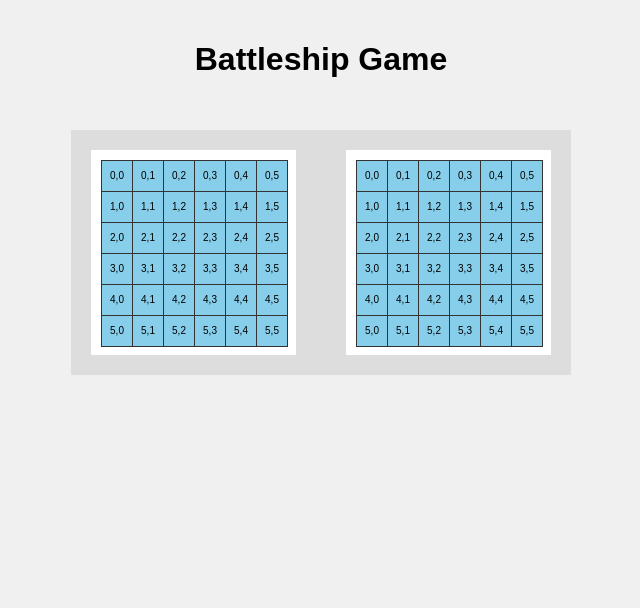
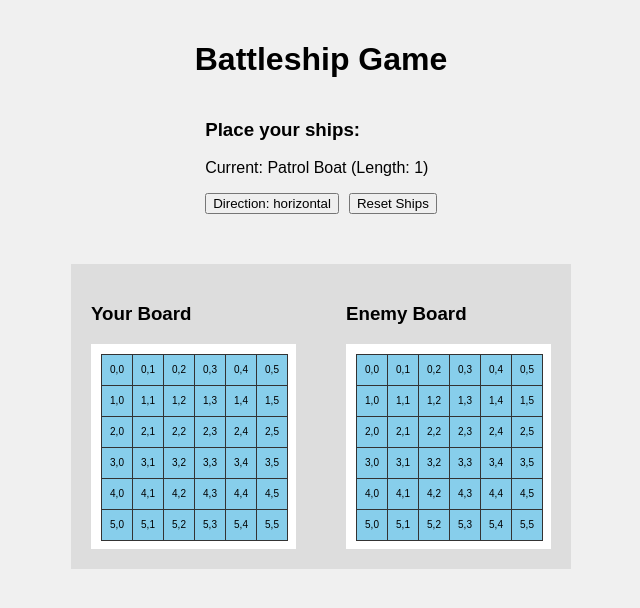
Before and after one commit to Samwell30/battleship_game, a React (Create React App) app: page / in a window 1280 px wide. Shown: the top 608 px of the page, without its empty margins (319-959 px from the left). Built offline with nearby package versions, Linux system fonts and the light colour scheme.

Commit message:
added ships to the board

```diff
--- a/src/App.jsx
+++ b/src/App.jsx
@@ -2,35 +2,93 @@ import React from 'react';
 import './App.css';
 
 function App() {
-
     const [playerBoard, setPlayerBoard] = React.useState(
         Array(6).fill().map(() => Array(6).fill('water'))
     );
 
-    const handleCellClick = (row, col) => {
+    const [enemyBoard, setEnemyBoard] = React.useState(
+        Array(6).fill().map(() => Array(6).fill('water'))
+    );
+
+    // Ship types and their lengths
+    const ships = [
+        { name: 'Patrol Boat', length: 1, placed: false },
+        { name: 'Destroyer', length: 2, placed: false },
+        { name: 'Submarine', length: 3, placed: false }
+    ];
+
+    const [availableShips, setAvailableShips] = React.useState(ships);
+    const [currentShip, setCurrentShip] = React.useState(0); // Index of ship being placed
+    const [shipDirection, setShipDirection] = React.useState('horizontal'); // 'horizontal' or 'vertical'
+
+    const canPlaceShip = (row, col, length, direction) => {
+        // Check if ship fits on board
+        if (direction === 'horizontal') {
+            if (col + length > 6) return false;
+            // Check if all cells are water
+            for (let i = 0; i < length; i++) {
+                if (playerBoard[row][col + i] !== 'water') return false;
+            }
+        } else {
+            if (row + length > 6) return false;
+            // Check if all cells are water
+            for (let i = 0; i < length; i++) {
+                if (playerBoard[row + i][col] !== 'water') return false;
+            }
+        }
+        return true;
+    };
+
+    const placeShip = (row, col) => {
+        const ship = availableShips[currentShip];
+        if (!ship || ship.placed) return;
+
+        if (canPlaceShip(row, col, ship.length, shipDirection)) {
             setPlayerBoard(prevBoard => {
                 const newBoard = [...prevBoard];
-            newBoard[row] = [...newBoard[row]];
 
-            // Toggle between water and ship
-            if (newBoard[row][col] === 'water') {
-                newBoard[row][col] = 'ship';
+                if (shipDirection === 'horizontal') {
+                    for (let i = 0; i < ship.length; i++) {
+                        newBoard[row][col + i] = 'ship';
+                    }
                 } else {
-                newBoard[row][col] = 'water';
+                    for (let i = 0; i < ship.length; i++) {
+                        newBoard[row + i][col] = 'ship';
+                    }
                 }
 
                 return newBoard;
             });
+
+            // Mark ship as placed and move to next ship
+            setAvailableShips(prev => {
+                const updated = [...prev];
+                updated[currentShip].placed = true;
+                return updated;
+            });
+
+            // Move to next ship
+            if (currentShip < availableShips.length - 1) {
+                setCurrentShip(currentShip + 1);
+            }
+        }
+    };
+
+    const resetShips = () => {
+        setPlayerBoard(Array(6).fill().map(() => Array(6).fill('water')));
+        setAvailableShips(ships.map(ship => ({ ...ship, placed: false })));
+        setCurrentShip(0);
     };
 
     const getCellColor = (cellState) => {
-        switch(cellState) {
+        switch (cellState) {
             case 'ship': return '#8B4513';
             case 'water': return '#87CEEB';
             default: return '#87CEEB';
         }
     };
-    const createBoard = () => {
+
+    const createBoard = (board, isClickable = false) => {
         const cells = [];
         for (let row = 0; row < 6; row++) {
             for (let col = 0; col < 6; col++) {
@@ -40,6 +98,11 @@ function App() {
                         className="cell"
                         data-row={row}
                         data-col={col}
+                        style={{
+                            backgroundColor: getCellColor(board[row][col]),
+                            cursor: isClickable ? 'pointer' : 'default'
+                        }}
+                        onClick={isClickable ? () => placeShip(row, col) : undefined}
                     >
                         {row},{col}
                     </div>
@@ -49,15 +112,43 @@ function App() {
         return cells;
     };
 
+    const allShipsPlaced = availableShips.every(ship => ship.placed);
+
     return (
         <div className="battleship-app">
             <h1>Battleship Game</h1>
+
+            {!allShipsPlaced && (
+                <div style={{ marginBottom: '20px' }}>
+                    <h3>Place your ships:</h3>
+                    <p>Current: {availableShips[currentShip]?.name} (Length: {availableShips[currentShip]?.length})</p>
+                    <button onClick={() => setShipDirection(shipDirection === 'horizontal' ? 'vertical' : 'horizontal')}>
+                        Direction: {shipDirection}
+                    </button>
+                    <button onClick={resetShips} style={{ marginLeft: '10px' }}>
+                        Reset Ships
+                    </button>
+                </div>
+            )}
+
+            {allShipsPlaced && (
+                <div style={{ marginBottom: '20px' }}>
+                    <h3>All ships placed! Ready to battle!</h3>
+                </div>
+            )}
+
             <div className="game-container">
+                <div>
+                    <h3>Your Board</h3>
                     <div className="game-board">
-                    {createBoard()}
+                        {createBoard(playerBoard, !allShipsPlaced)}
                     </div>
+                </div>
+                <div>
+                    <h3>Enemy Board</h3>
                     <div className="game-board">
-                    {createBoard()}
+                        {createBoard(enemyBoard, false)}
+                    </div>
                 </div>
             </div>
         </div>
```
Lines whose indentation alone changed are shown as unchanged.
